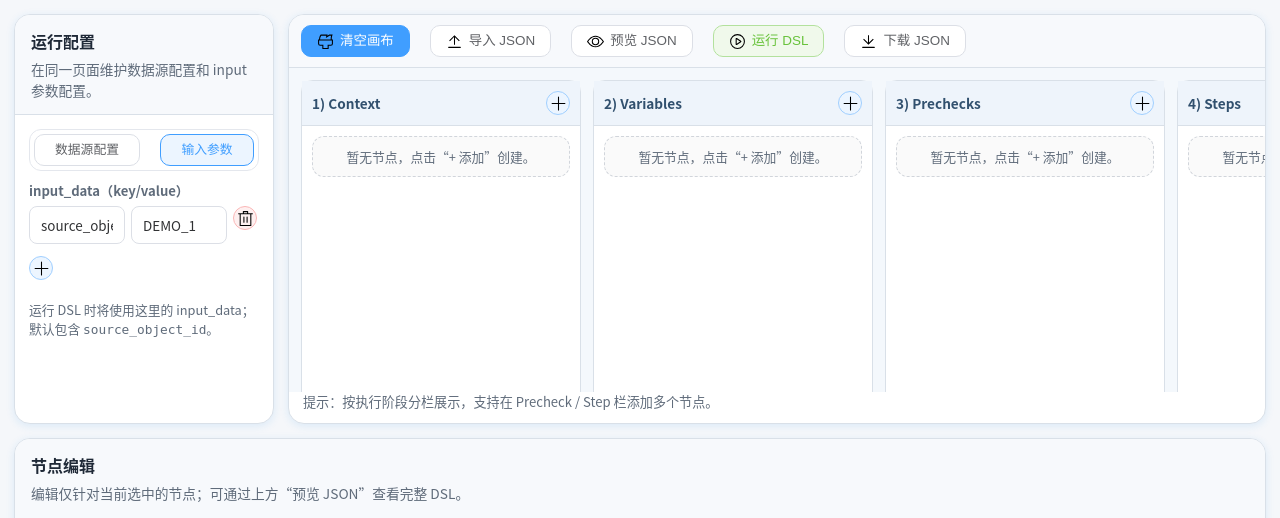
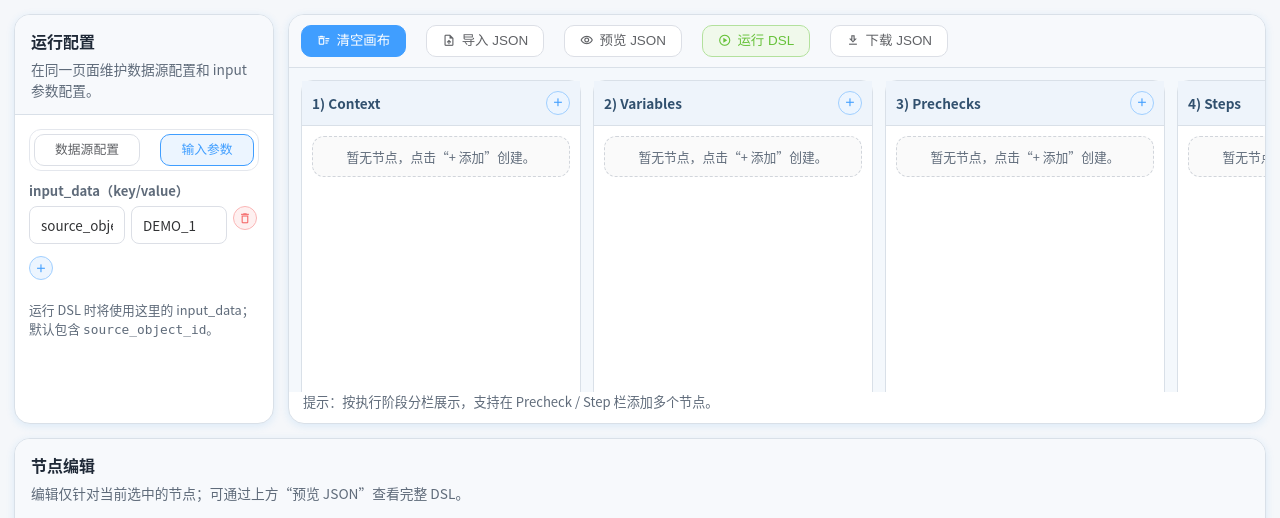
Before and after one commit to SukiEva/CheckEngine, a FastAPI app: page / in a window 1280 px wide. Shown: the top 518 px of the page. Run offline with FastAPI, Linux system fonts and the light colour scheme; some libraries are stand-ins or nearby versions.

Commit message:
chore: remove unused element-plus icon svgs

```diff
--- a/playground/src/playground_app/templates/exec_dsl_flow_designer.html
+++ b/playground/src/playground_app/templates/exec_dsl_flow_designer.html
@@ -6,6 +6,7 @@
   <title>ExecDSL 流程图式设计器（实验版）</title>
   <link rel="stylesheet" href="/static/vendor/element-plus/index.css" />
   <link rel="stylesheet" href="/static/vendor/highlightjs/github-dark.min.css" />
+  <link rel="stylesheet" href="https://fonts.googleapis.com/icon?family=Material+Icons+Outlined" />
   <style>
     :root {
       --bg: #f5f7fa;
@@ -441,10 +442,16 @@
       line-height: 1;
       font-style: normal;
     }
-    .ep-icon-svg {
-      display: block;
-      width: 1em;
-      height: 1em;
+    .ep-icon.material-icons-outlined {
+      font-size: inherit;
+      line-height: 1;
+      font-weight: normal;
+      letter-spacing: normal;
+      text-transform: none;
+      white-space: nowrap;
+      direction: ltr;
+      -webkit-font-feature-settings: "liga";
+      -webkit-font-smoothing: antialiased;
     }
     .status {
       font-size: 0.82rem;
@@ -654,29 +661,14 @@
 
   <script src="/static/vendor/highlightjs/highlight.min.js"></script>
   <script>
-    const EP_ICON_FILE_MAP = {
-      add: 'plus',
-      delete: 'delete',
-      delete_sweep: 'brush',
-      upload_file: 'upload',
-      visibility: 'view',
-      play_circle: 'video-play',
-      download: 'download',
-      close: 'close',
-      arrow_upward: 'top',
-      arrow_downward: 'bottom',
-      hourglass_top: 'loading',
-    };
-
-    function renderElementPlusIcons(root = document) {
+    function renderMaterialIcons(root = document) {
       const iconElements = root.querySelectorAll('.ep-icon');
       iconElements.forEach((iconElement) => {
         const iconName = (iconElement.dataset.iconName || iconElement.textContent || '').trim();
         if (!iconName) return;
-        const iconFileName = EP_ICON_FILE_MAP[iconName];
-        if (!iconFileName) return;
         iconElement.dataset.iconName = iconName;
-        iconElement.innerHTML = `<img class="ep-icon-svg" src="/static/vendor/element-plus-icons/${iconFileName}.svg" alt="" />`;
+        iconElement.textContent = iconName;
+        iconElement.classList.add('material-icons-outlined');
         iconElement.setAttribute('aria-hidden', 'true');
       });
     }
@@ -903,7 +895,7 @@
           laneBody.appendChild(nodeEl);
         });
       });
-      renderElementPlusIcons(dropZone);
+      renderMaterialIcons(dropZone);
     }
 
     function addNodeByType(nodeType) {
@@ -1055,7 +1047,7 @@
         </div>
         ` : ''}
         `;
-      renderElementPlusIcons(editorPanel);
+      renderMaterialIcons(editorPanel);
 
       const persistEditorNode = () => {
         if (showNodeTitleField) {
@@ -2270,13 +2262,13 @@
         runButton.classList.add('btn-loading', 'is-loading');
         runButton.disabled = true;
         runButton.innerHTML = '<span class="ep-icon">hourglass_top</span>运行中';
-        renderElementPlusIcons(runButton);
+        renderMaterialIcons(runButton);
         return;
       }
       runButton.classList.remove('btn-loading', 'is-loading');
       runButton.disabled = false;
       runButton.innerHTML = '<span class="ep-icon">play_circle</span>运行 DSL';
-      renderElementPlusIcons(runButton);
+      renderMaterialIcons(runButton);
     }
 
     async function runDslNow() {
@@ -2723,7 +2715,7 @@
     loadDatasourceConfigLocal();
     closeDslPreview();
     setRunButtonLoading(false);
-    renderElementPlusIcons();
+    renderMaterialIcons();
   </script>
 </body>
 </html>
```
Also changed, not shown: playground/src/playground_app/static/vendor/element-plus-icons/bottom.svg (deleted), playground/src/playground_app/static/vendor/element-plus-icons/brush.svg (deleted), playground/src/playground_app/static/vendor/element-plus-icons/close.svg (deleted), playground/src/playground_app/static/vendor/element-plus-icons/delete.svg (deleted), playground/src/playground_app/static/vendor/element-plus-icons/download.svg (deleted), playground/src/playground_app/static/vendor/element-plus-icons/loading.svg (deleted), playground/src/playground_app/static/vendor/element-plus-icons/plus.svg (deleted), playground/src/playground_app/static/vendor/element-plus-icons/top.svg (deleted), playground/src/playground_app/static/vendor/element-plus-icons/upload.svg (deleted), playground/src/playground_app/static/vendor/element-plus-icons/video-play.svg (deleted), playground/src/playground_app/static/vendor/element-plus-icons/view.svg (deleted).
